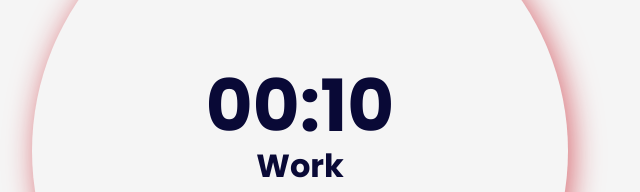
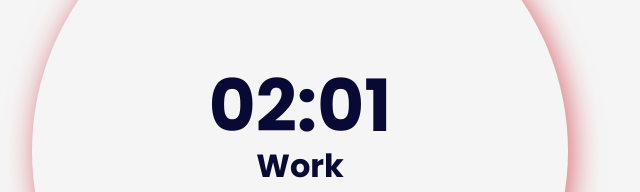
Before and after one commit to javi-diaz47/pomotimer, a Next.js app: page / in a window 1280 px wide. Shown: the part 213-405 px from the top of the page, without its empty margins (0-640 px from the left). Built offline with nearby package versions, Linux system fonts and the light colour scheme.

Commit message:
fix: corret the countdown to times more than 60s

```diff
--- a/pages/index.jsx
+++ b/pages/index.jsx
@@ -9,9 +9,15 @@ import styles from '../styles/Home.module.css';
 
 export default function Home() {
   const cardTime = {
-    min: 0,
-    sec: 10,
+    min: 2,
+    sec: 1,
   };
+  const getTotalSec = ({ min, sec }) => min * 60 + sec;
+
+  const getMinSecFormat = ({ sec }) => ({
+    min: Math.trunc(sec / 60),
+    sec: Math.trunc(sec % 60),
+  });
 
   // countdown has 3 states
   // start: init the countdown ( and restart the countdown)
@@ -20,7 +26,10 @@ export default function Home() {
   const [onCountdown, setOnCountdown] = useState(null);
   const [time, setTime] = useState(cardTime);
 
-  const newTime = cardTime;
+  const countdownTime = {
+    sec: getTotalSec(cardTime),
+  };
+
   const countdown = useRef();
 
   const handlerOnTimer = () => {
@@ -46,14 +55,12 @@ export default function Home() {
 
   useEffect(() => {
     if (onCountdown === 'start' && (time.sec > 0 || time.min > 0)) {
-      countdown.current = gsap.to(newTime, {
+      countdown.current = gsap.to(countdownTime, {
         sec: 0,
-        duration: cardTime.min * 60 + cardTime.sec,
+        ease: 'none',
+        duration: getTotalSec(cardTime),
         onUpdate: () => {
-          setTime({
-            min: 0,
-            sec: Math.round(newTime.sec),
-          });
+          setTime(getMinSecFormat(countdownTime));
         },
       });
       countdown.current.play();
```
